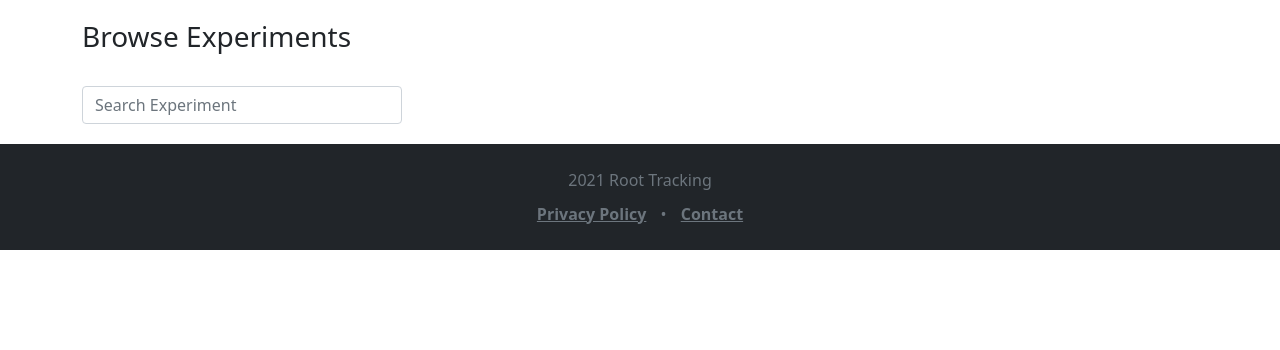
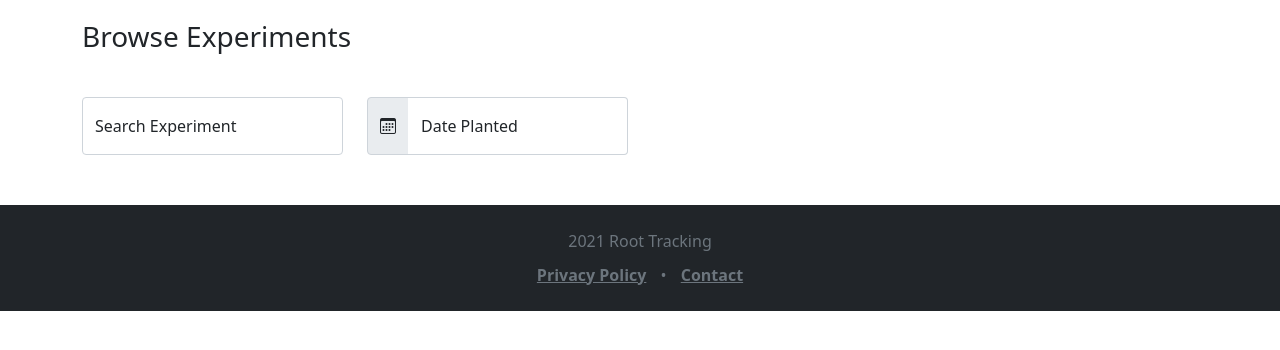
Before and after one commit to isaiahwtaylor/django-app, a Django app: template root/templates/root/images.html in a window 1280 px wide. Shown: the part 71-421 px from the top of the page. Run offline with Django 3.2, Linux system fonts and the light colour scheme; the template is opened without the code that fills it, so the values that code supplies are empty; some libraries are stand-ins or nearby versions.

Commit message:
feat: date picker filter

```diff
--- a/root/templates/root/images.html
+++ b/root/templates/root/images.html
@@ -1,13 +1,72 @@
 {% extends "root/base.html" %}
+{% block head-content %}
+    <link rel="stylesheet" href="https://cdn.jsdelivr.net/npm/bootstrap-icons@1.5.0/font/bootstrap-icons.css">
+<!--    <link rel="stylesheet" href="https://cdnjs.cloudflare.com/ajax/libs/bootstrap-datepicker/1.9.0/css/bootstrap-datepicker.min.css">-->
+    <link rel="stylesheet" href="https://cdnjs.cloudflare.com/ajax/libs/bootstrap-datepicker/1.9.0/css/bootstrap-datepicker.standalone.min.css">
+<!--    <link rel="stylesheet" href="https://cdnjs.cloudflare.com/ajax/libs/bootstrap-datepicker/1.9.0/css/bootstrap-datepicker3.min.css">-->
+
+{% endblock head-content %}
+
+{% block body-content %}
+<!--    <div class="triangle-background"></div>-->
+<!--    <div class="triangle-background-flip"></div>-->
+<!--    <div class="triangle-background-flip-vertical"></div>-->
+<!--    <div class="triangle-background-flip" style="margin-top: 75px; margin-left: -325px"></div>-->
+{% endblock body-content %}
+
+
 {% block content %}
 
     <script src="https://cdn.jsdelivr.net/npm/lazyload@2.0.0-rc.2/lazyload.js"></script>
-    <h3 style="margin-top: 20px">Browse Experiments</h3>
-    <label for="myInput"></label>
-    <div style="width: 25vw">
-        <input type="text" id="myInput" onkeyup="myFunction()" placeholder="Search Experiment"
-               style="margin-bottom: 20px" class="form-control">
+<!--    <script src="https://cdnjs.cloudflare.com/ajax/libs/bootstrap-datepicker/1.9.0/js/bootstrap-datepicker.min.js"></script>-->
+    <script src="https://ajax.googleapis.com/ajax/libs/jquery/3.5.1/jquery.min.js"></script>
+
+    <!-- Include jQuery -->
+<!--    <script type="text/javascript" src="https://code.jquery.com/jquery-1.11.3.min.js"></script>-->
+
+    <!-- Include Date Range Picker -->
+    <script type="text/javascript" src="https://cdnjs.cloudflare.com/ajax/libs/bootstrap-datepicker/1.4.1/js/bootstrap-datepicker.min.js"></script>
+<!--    <link rel="stylesheet" href="https://cdnjs.cloudflare.com/ajax/libs/bootstrap-datepicker/1.4.1/css/bootstrap-datepicker3.css"/>-->
+
+
+
+    <h3 style="margin-top: 20px; padding-bottom: 15px">Browse Experiments</h3>
+
+    <div class="row">
+        <div class="col-3">
+            <div class="form-floating" style="margin-top: 20px; padding-bottom: 50px">
+                <input type="text" id="searchExp" onkeyup="myFunction()" placeholder="Search Experiment" class="form-control">
+                <label for="searchExp">Search Experiment</label>
+            </div>
+        </div>
+        <div class="col-6 col-md-3 col-sm-6" style="max-height: 100px">
+            <div class="input-group flex-nowrap" style="margin-top: 20px; margin-bottom: 50px; flex-direction: row">
+                <span class="input-group-text" style="border-top-right-radius: 0; border-bottom-right-radius: 0">
+                    <i class="bi bi-calendar3"></i>
+                </span>
+                <div class="form-floating input-group-date" style="flex: auto;">
+                    <input type="text" id="searchDate" placeholder="Date Planted" class="form-control input-date" name="date" style="border-bottom-left-radius: 0; border-top-left-radius: 0; border-left: none">
+                    <label for="searchDate">Date Planted</label>
+                </div>
+            </div>
+        </div>
     </div>
+
+
+
+    <script>
+        // jquery
+        $(document).ready(function(){
+            const date_input = $('input[name="date"]');
+            const container = $('.bootstrap-iso form').length > 0 ? $('.bootstrap-iso form').parent() : "body";
+            date_input.datepicker({
+            format: 'mm/dd/yyyy',
+            container: container,
+            todayHighlight: true,
+            autoclose: true,
+        })
+    })
+    </script>
 
     <div class="row">
         {% for url in image_urls %}
@@ -30,7 +89,7 @@
 
     <script>
         function myFunction() {
-            let input = document.getElementById('myInput')
+            let input = document.getElementById('searchExp')
             input = input.value
 
             if (inputMatchesFound(input)) {
```
Also changed, not shown: root/static/root/main.css (+62 -0 lines).
